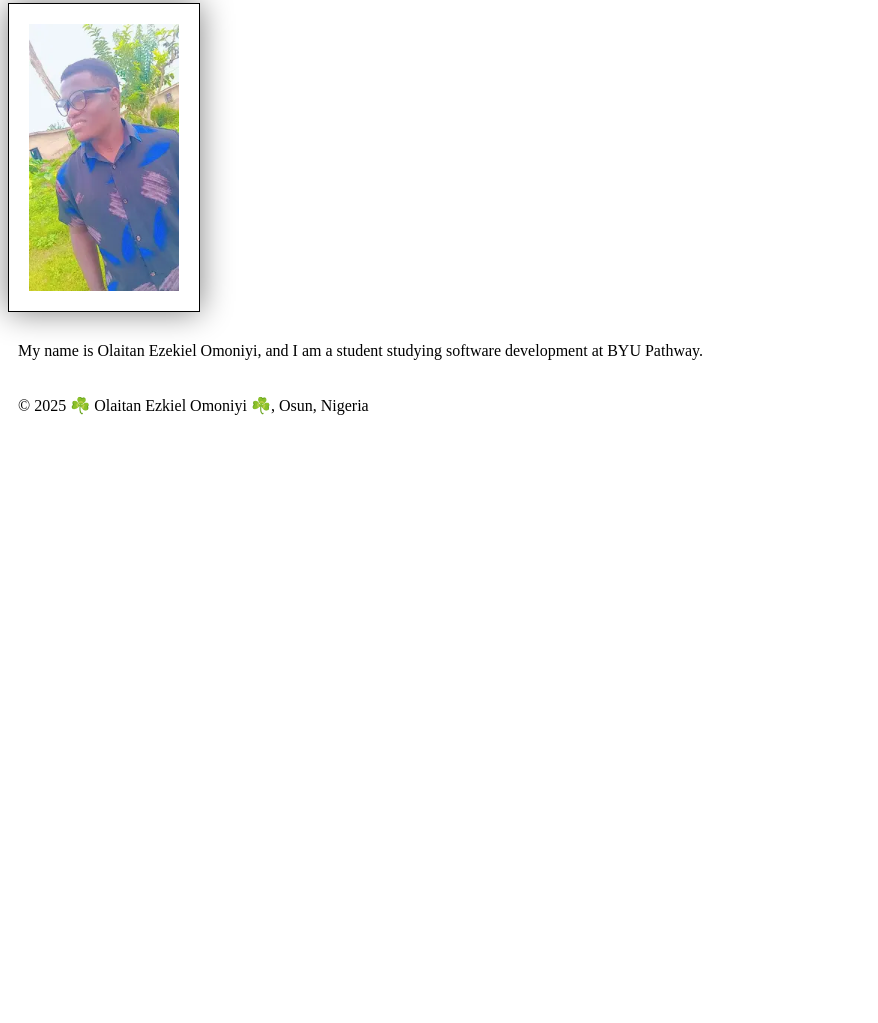
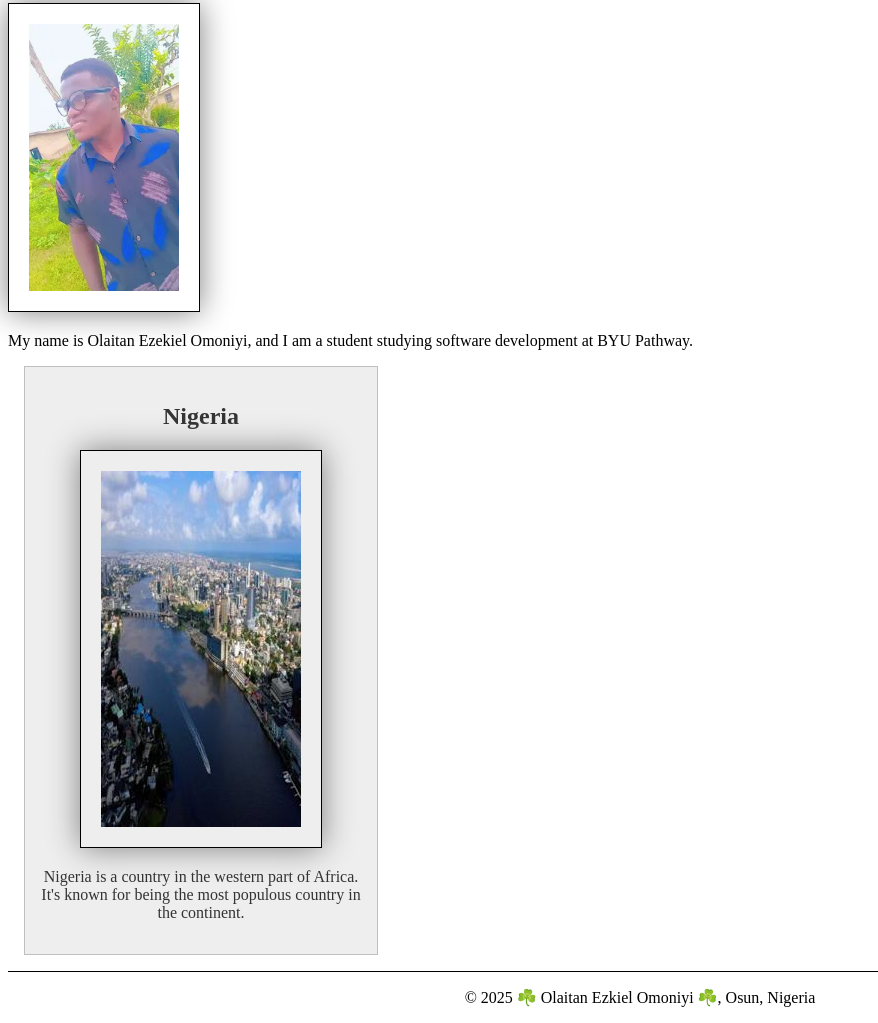
Before and after one commit to Olaitan1196/wdd130, a plain HTML site: page index.html/index.html in a window 1280 px wide. Shown: the part 221-1244 px from the top of the page, without its empty margins (0-878 px from the left). Before the commit the page ends 800 px from the top, so only its background shows below. Drawn offline with Linux system fonts and the light colour scheme.

Commit message:
This is the task for the week 02

```diff
--- a/index.html/index.html
+++ b/index.html/index.html
@@ -3,6 +3,8 @@
 <head>
     <meta charset="utf-8">
     <meta name="viewport" content="width=device-width, initial-scale=1.0">
+    <meta name="description" content="Olaitan Ezekiel Omoniyi's WDD 130 homepage.">
+    <meta name="author" content="Olaitan Ezekiel Omoniyi">
     <title>Olaitan Ezekiel Omoniyi | WDD 130</title>
     <link rel ="stylesheet" href="styles/styles.css">
 </head>
@@ -18,6 +20,11 @@
         <img src="images/profile.webp" alt="Olaitan Ezekiel Omoniyi" width="200">
         <p>My name is Olaitan Ezekiel Omoniyi, and I am a student studying software development at BYU Pathway.</p>
     </main>
+    <aside>
+        <h2>Nigeria</h2>
+        <img src="images/nigeria.jpg" alt="Nigeria" width="200">
+        <p>Nigeria is a country in the western part of Africa. It's known for being the most populous country in the continent.</p>
+    </aside>
     <footer>
         <p>© 2025 ☘️ Olaitan Ezkiel Omoniyi ☘️, Osun, Nigeria</p>
     </footer>
--- a/index.html/styles/styles.css
+++ b/index.html/styles/styles.css
@@ -22,3 +22,34 @@ img {
 p {
     padding: 10px;
 }
+
+main {
+    max-width: 840px;
+}
+
+aside {
+    width: 20rem;
+    margin: 1rem;
+    border: 1px solid rgb(0 0 0 / 0.2); /* 1 */
+    padding: 1rem;
+    background-color: #eee;
+    color: #333;
+    text-align: center;
+}
+aside img {
+    width: 200px;
+    height: auto;
+}
+
+main img {
+    width: 150px;
+    height: auto;
+
+}
+p { padding: 0;}
+
+footer {
+    margin-top: 15px;
+    border-top: 1px solid #000;
+    text-align: center;
+}
```
Also changed, not shown: index.html/images/nigeria.jpg (added).
